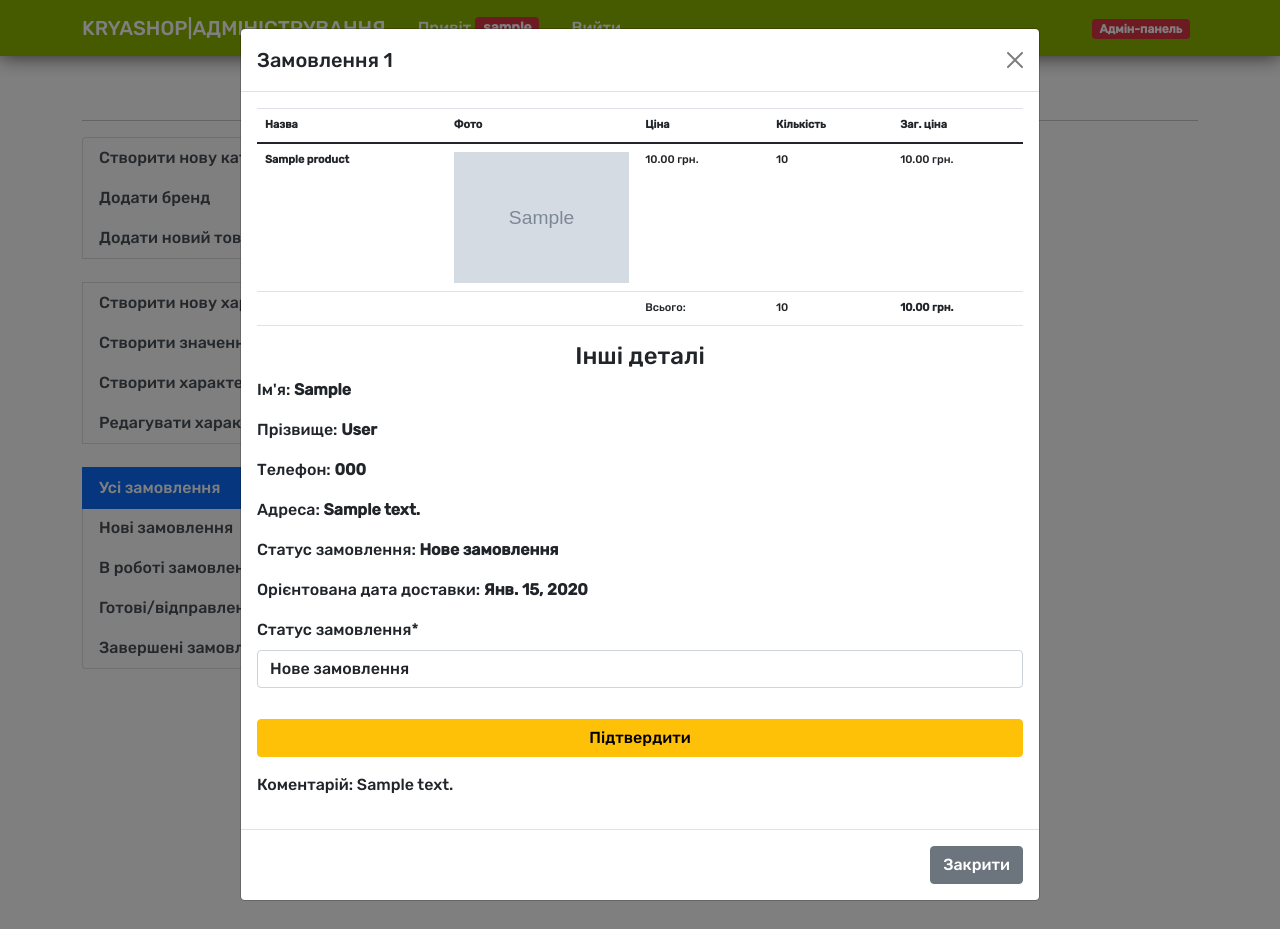
After one commit to DmitryKryachun/kryashop, a Django app: page /administration/orders/ in a window 1280 px wide, after a click on "Інфо". The commit adds this page. Run offline with Django 3.2, Linux system fonts and the light colour scheme; a user stored in the database is signed in; tables that the repository leaves empty hold one stand-in row (values such as "Sample post"); grey boxes marked "Sample" are stand-in pictures; parts of the project's set-up code (start-up, migrations or seed data) failed here and were passed over; some libraries are stand-ins or nearby versions.

Commit message:
13.05 3V

```diff
--- a/Course4/settings.py
+++ b/Course4/settings.py
@@ -40,7 +40,7 @@ INSTALLED_APPS = [
     'django.contrib.staticfiles',
     'Shop',
     'specs',
-    'crispy_forms'
+    'crispy_forms',
 ]
 
 MIDDLEWARE = [
@@ -123,14 +123,14 @@ USE_TZ = True
 
 STATIC_URL = '/static/'
 
-STATIC_ROOT = os.path.join(BASE_DIR, 'static')
+# STATIC_ROOT = os.path.join(BASE_DIR, 'static')
 
 MEDIA_URL = '/media/'
 
 MEDIA_ROOT = os.path.join(BASE_DIR, 'media')
 
 STATICFILES_DIRS = [
-    BASE_DIR / 'static_dev',
+    os.path.join(BASE_DIR, 'static_dev')
 ]
 
 # Default primary key field type
--- a/Course4/urls.py
+++ b/Course4/urls.py
@@ -20,7 +20,7 @@ from django.conf.urls.static import static
 urlpatterns = [
     path('admin/', admin.site.urls),
     path('', include('Shop.urls')),
-    path('product-specs/', include('specs.urls'))
+    path('administration/', include('specs.urls'))
 ]
 
 if settings.DEBUG:
--- a/Shop/admin.py
+++ b/Shop/admin.py
@@ -3,7 +3,7 @@ from django.contrib import admin
 from .models import *
 
 
-admin.site.site_header = "Менеджмент магазину"
+admin.site.site_header = "Kryashop-admin"
 
 class ProductAdmin(admin.ModelAdmin):
     change_form_template = 'custom_admin/change_form.html'
--- a/Shop/templates/base.html
+++ b/Shop/templates/base.html
@@ -128,7 +128,7 @@
               </a>
               <ul class="dropdown-menu" aria-labelledby="navbarDropdown">
                 <a class="dropdown-item" href="/admin">Адмін-панель</a>
-                <a class="dropdown-item" href="/product-specs">Редактор характеристик</a>
+                <a class="dropdown-item" href="/administration">Адміністрування магазину</a>
               </ul>
 
             {%endif%}
@@ -242,7 +242,7 @@
     <div class="container">
       <p class="m-0 text-center text-white">
         <button type="button" class="btn btn-success" style="padding-top: 3px; padding-bottom: 2px;" data-bs-toggle="modal" data-bs-target="#aboutModal">
-          DmitroK &copy;
+          DmitroK
         </button>
         Buzivka city, 2022
       </p>
--- a/Shop/urls.py
+++ b/Shop/urls.py
@@ -1,6 +1,8 @@
 
 from django.urls import path
 from django.contrib.auth.views import LogoutView
+from django.conf.urls.static import static
+from django.conf import settings
 from Shop.forms import LoginForm
 from .views import AddToCartView, BaseView, CartView, LoginView, ProductDetailView, CategoryDetailView, DeleteFromCartView, ChangeQTYView, CheckoutView, MakeOrderView, ProfileView, RegistrationView, EditCustomerView
 
@@ -22,4 +24,4 @@ urlpatterns = [
     path('logout/', LogoutView.as_view(next_page="/"), name='logout'),
     path('profile/', ProfileView.as_view(), name='profile'),
     path('edit-customer/', EditCustomerView.as_view(), name='edit_customer')
-]
+] + static(settings.MEDIA_URL, document_root=settings.MEDIA_ROOT)
--- a/specs/forms.py
+++ b/specs/forms.py
@@ -1,7 +1,9 @@
+from distutils.command.upload import upload
+from email.mime import image
 from django import forms
 
 from .models import FeatureValidator, CategoryFeature
-from Shop.models import Category
+from Shop.models import Category, Brand, Order, Product
 
 
 class NewCategoryFeatureKeyForm(forms.ModelForm):
@@ -17,9 +19,39 @@ class NewCategoryForm(forms.ModelForm):
         model = Category
         fields = '__all__'
 
+class NewProductForm(forms.ModelForm):
+
+    title = forms.CharField(required=True)
+    slug = forms.CharField(required=True)
+    amount = forms.IntegerField(required=True, max_value=100000, min_value=0)
+    description = forms.CharField(required=True)
+    price = forms.FloatField(required=True, max_value=1000000, min_value=0)
+    old_price = forms.FloatField(required=True, max_value=1000000, min_value=0)
+
+    def __init__(self, *args, **kwargs):
+        super().__init__(*args, **kwargs)
+
+    class Meta:
+        model = Product
+        fields =  '__all__'
+
+
+class NewBrandForm(forms.ModelForm):
+
+    class Meta:
+        model = Brand
+        fields = '__all__'
+
 
 class FeatureValidatorForm(forms.ModelForm):
 
     class Meta:
         model = FeatureValidator
         fields = ['category']
+
+
+class EditOrderStatusForm(forms.ModelForm):
+
+    class Meta:
+        model = Order
+        fields = ['status']
--- /dev/null
+++ b/specs/templates/all_orders.html
@@ -0,0 +1,85 @@
+{% extends 'product_features.html' %}
+{% load crispy_forms_tags %}
+{% block content %}
+
+<div class="col-md-12">
+
+    <div class="row">
+
+        {% for order in orders %}
+        <div class="col-lg-4 col-md-6 mb-4">
+            <div class="card h-100 product" >
+                <div class="card-body">
+                <h5 class="card-title">Замовлення №{{order.id}}</h5>
+                <h6 class="card-subtitle mb-2">{{order.cart.final_price}} грн.</h6>
+                <p>
+                {% for item in order.cart.products.all %}
+                                    <li>{{item.product.title}} x {{item.qty}}</li>
+                {% endfor %}
+                </p>
+                <button type="button" class="btn btn-info" data-bs-toggle="modal" data-bs-target="#modal-{{order.id}}">Інфо</button>
+                            <div class="modal fade" id="modal-{{order.id}}" tabindex="-1" role="dialog" aria-labelledby="exampleModalLabel" aria-hidden="true">
+                                <div class="modal-dialog modal-lg">
+                                <div class="modal-content">
+                                    <div class="modal-header">
+                                    <h5 class="modal-title" id="exampleModalLabel">Замовлення {{order.id}}</h5>
+                                    <button type="button" class="btn-close" data-bs-dismiss="modal" aria-label="Close"></button>
+
+                                    </div>
+                                    <div class="modal-body">
+                                    <table class="table" style="font-size: 11px;">
+                                        <thead>
+                                            <tr>
+                                                <th scope="col">Назва</th>
+                                                <th scope="col">Фото</th>
+                                                <th scope="col">Ціна</th>
+                                                <th scope="col">Кількість</th>
+                                                <th scope="col">Заг. ціна</th>
+                                            </tr>
+                                        </thead>
+                                        <tbody>
+                                            {% for item in order.cart.products.all %}
+                                                <tr>
+                                                    <th scope="row">{{ item.product.title }}</th>
+                                                    <td class="w-25"><img src="{{ item.product.image.url }}" class="img-fluid"></td>
+                                                    <td>{{ item.product.price }} грн.</td>
+                                                    <td>{{ item.qty }}</td>
+                                                    <td>{{ item.final_price }} грн.</td>
+                                                </tr>
+                                            {% endfor %}
+                                                <tr>
+                                                    <td colspan="2"></td>
+                                                    <td>Всього:</td>
+                                                    <td>{{ order.cart.total_products }}</td>
+                                                    <td><strong>{{ order.cart.final_price }} грн.</strong></td>
+                                                </tr>
+                                        </tbody>
+                                    </table>
+                                    <h4 class="text-center">Інші деталі</h4>
+                                    <p>Ім'я: <strong>{{order.first_name}}</strong></p>
+                                    <p>Прізвище: <strong>{{order.last_name}}</strong></p>
+                                    <p>Телефон: <strong>{{order.phone}}</strong></p>
+                                    <p>Адреса: <strong>{{order.address}}</strong></p>
+                                    <p>Статус замовлення: <strong>{{order.get_status_display}}</strong></p>
+                                    <p>Орієнтована дата доставки: <strong>{{order.order_date}}</strong></p>
+                                    <form action="{% url 'edit-order' order.pk %}" method="POST">
+                                        {{form|crispy}}
+                                        {% csrf_token %}
+                                        <input type="submit" class="btn btn-warning btn-block mb-3" style="margin-bottom: 15px; margin-top: 15px;" value="Підтвердити">
+                                      </form>
+                                    <p>Коментарій: {{order.comment}}</p>
+                                    </div>
+                                    <div class="modal-footer">
+                                        <button type="button" class="btn btn-secondary" data-bs-dismiss="modal">Закрити</button>
+                                    </div>
+                                </div>
+                                </div>
+                            </div>
+                </div>
+            </div>
+        </div>
+        {%endfor%}
+
+    </div>
+</div>
+{% endblock %}
--- a/specs/templates/product_features.html
+++ b/specs/templates/product_features.html
@@ -30,9 +30,9 @@
 </style>
 <body>
 <div class="container">
-    <nav class="navbar navbar-expand-lg navbar-dark fixed-top" style="background-color: rgb(49, 66, 49);">
+    <nav class="navbar navbar-expand-lg navbar-dark fixed-top" style="background-color: rgb(142, 182, 0);">
         <div class="container">
-          <a class="navbar-brand" href="{% url 'base' %}">KRYACHUN|АДМІНІСТРУВАННЯ</a>
+          <a class="navbar-brand" href="{% url 'base' %}">KRYASHOP|АДМІНІСТРУВАННЯ</a>
           <button class="navbar-toggler" type="button" data-toggle="collapse" data-target="#navbarResponsive"
             aria-controls="navbarResponsive" aria-expanded="false" aria-label="Toggle navigation">
             <span class="navbar-toggler-icon"></span>
@@ -62,7 +62,7 @@
           </div>
         </div>
       </nav>
-<h3 class="text-center">Адміністрування характеристик</h3>
+<h3 class="text-center">Адміністрування магазину KRYASHOP</h3>
 <hr>
 {% if messages %}
     {% for message in messages %}
@@ -75,19 +75,42 @@
 <div class="row">
     <div class="col-md-4">
 <div class="list-group">
-    <a href="{% url 'new-category' %}" class="list-group-item list-group-item-action {% if request.path == '/product-specs/new-category/' %}active{% endif %}" aria-current="true">
+    <a href="{% url 'new-category' %}" class="list-group-item list-group-item-action {% if request.path == '/administration/new-category/' %}active{% endif %}" aria-current="true">
     Створити нову категорію
   </a>
-  <a href="{% url 'new-feature' %}" class="list-group-item list-group-item-action {% if request.path == '/product-specs/new-feature/' %}active{% endif %}" aria-current="true">
+  <a href="{% url 'new-brand' %}" class="list-group-item list-group-item-action {% if request.path == '/administration/new-brand/' %}active{% endif %}" aria-current="true">
+    Додати бренд
+  </a>
+  <a href="{% url 'new-product' %}" class="list-group-item list-group-item-action {% if request.path == '/administration/new-product/' %}active{% endif %}" aria-current="true">
+    Додати новий товар
+  </a>
+  <br>
+  <a href="{% url 'new-feature' %}" class="list-group-item list-group-item-action {% if request.path == '/administration/new-feature/' %}active{% endif %}" aria-current="true">
     Створити нову характеристику
   </a>
-    <a href="{% url 'new-validator' %}" class="list-group-item list-group-item-action {% if request.path == '/product-specs/new-validator/' %}active{% endif %}" aria-current="true">
+    <a href="{% url 'new-validator' %}" class="list-group-item list-group-item-action {% if request.path == '/administration/new-validator/' %}active{% endif %}" aria-current="true">
     Створити значення характеристики
   </a>
-    <a href="{% url 'new-product-feature' %}" class="list-group-item list-group-item-action {% if request.path == '/product-specs/new-product-feature/' %}active{% endif %}" aria-current="true">
+    <a href="{% url 'new-product-feature' %}" class="list-group-item list-group-item-action {% if request.path == '/administration/new-product-feature/' %}active{% endif %}" aria-current="true">
     Створити характеристику для товару
-    <a href="{% url 'update-product-features' %}" class="list-group-item list-group-item-action {% if request.path == '/product-specs/update-product-features/' %}active{% endif %}" aria-current="true">
+    <a href="{% url 'update-product-features' %}" class="list-group-item list-group-item-action {% if request.path == '/administration/update-product-features/' %}active{% endif %}" aria-current="true">
     Редагувати характеристики товару
+  </a>
+  <br>
+  <a href="{% url 'orders' %}" class="list-group-item list-group-item-action {% if request.path == '/administration/orders/' %}active{% endif %}" aria-current="true">
+    Усі замовлення
+  </a>
+  <a href="{% url 'new-orders' %}" class="list-group-item list-group-item-action {% if request.path == '/administration/new-orders/' %}active{% endif %}" aria-current="true">
+    Нові замовлення
+  </a>
+  <a href="{% url 'in-progress-orders' %}" class="list-group-item list-group-item-action {% if request.path == '/administration/in-progress-orders/' %}active{% endif %}" aria-current="true">
+    В роботі замовлення
+  </a>
+  <a href="{% url 'ready-orders' %}" class="list-group-item list-group-item-action {% if request.path == '/administration/ready-orders/' %}active{% endif %}" aria-current="true">
+    Готові/відправленні замовлення
+  </a>
+  <a href="{% url 'completed-orders' %}" class="list-group-item list-group-item-action {% if request.path == '/administration/completed-orders/' %}active{% endif %}" aria-current="true">
+    Завершені замовлення
   </a>
 </div>
     </div>
@@ -119,7 +142,7 @@
             method: "GET",
             dataType: "json",
             data: data,
-            url: "/product-specs/feature-choice/",
+            url: "/administration/feature-choice/",
             success: function(data){
                 $(".feature-validator-div").css('display', 'block');
                 $(".feature-validator-div").append(data['result'])
@@ -150,7 +173,7 @@
             method: "GET",
             dataType: "json",
             data:data,
-            url: "/product-specs/feature-create/",
+            url: "/administration/feature-create/",
             success: function (data){
                 if('error' in data){
                     $('.errors').append(
@@ -158,7 +181,7 @@
                     )
                 }else{
                     console.log('Невдача')
-                    window.location.href="/product-specs/"
+                    window.location.href="/administration/"
                 }
             }
         })
--- a/specs/urls.py
+++ b/specs/urls.py
@@ -1,20 +1,30 @@
 from django.urls import path
+from django.conf.urls.static import static
+from django.conf import settings
 
 from .views import (
     BaseSpecView,
+    CompletedOrdersView,
+    CreateNewBrand,
     CreateNewFeature,
     CreateNewCategory,
     CreateNewFeatureValidator,
+    EditOrderStatusView,
     FeatureChoiceView,
     CreateFeatureView,
+    InProgressOrdersView,
+    NewOrdersView,
     NewProductFeatureView,
+    OrdersView,
+    ReadyOrdersView,
     SearchProductAjaxView,
     AttachNewFeatureToProduct,
     ProductFeatureChoicesAjaxView,
     CreateNewProductFeatureAjaxView,
     UpdateProductFeaturesView,
     ShowProductFeaturesForUpdate,
-    UpdateProductFeaturesAjaxView
+    UpdateProductFeaturesAjaxView,
+    CreateNewProduct
 )
 
 urlpatterns = [
@@ -31,5 +41,13 @@ urlpatterns = [
     path('attach-new-product-feature/', CreateNewProductFeatureAjaxView.as_view(), name='attach-new-product-feature'),
     path('update-product-features/', UpdateProductFeaturesView.as_view(), name='update-product-features'),
     path('show-product-features-for-update/', ShowProductFeaturesForUpdate.as_view(), name='show-product-features-for-update'),
-    path('update-product-features-ajax/', UpdateProductFeaturesAjaxView.as_view(), name='update-product-features-ajax')
-]
+    path('update-product-features-ajax/', UpdateProductFeaturesAjaxView.as_view(), name='update-product-features-ajax'),
+    path('new-brand/', CreateNewBrand.as_view(), name='new-brand'),
+    path('new-product/', CreateNewProduct.as_view(), name='new-product'),
+    path('orders/', OrdersView.as_view(), name='orders'),
+    path('new-orders/', NewOrdersView.as_view(), name='new-orders'),
+    path('ready-orders/', ReadyOrdersView.as_view(), name='ready-orders'),
+    path('completed-orders/', CompletedOrdersView.as_view(), name='completed-orders'),
+    path('in-progress-orders/', InProgressOrdersView.as_view(), name='in-progress-orders'),
+    path('edit-order/<int:pk>', EditOrderStatusView.as_view(), name='edit-order'),
+] + static(settings.MEDIA_URL, document_root=settings.MEDIA_ROOT)
--- a/specs/views.py
+++ b/specs/views.py
@@ -1,13 +1,15 @@
+from asyncio.windows_events import NULL
 from collections import defaultdict
 
 from django.contrib import messages
+from django.forms import formset_factory
 from django.shortcuts import render
 from django.views.generic import View
 from django.http import HttpResponseRedirect, JsonResponse
 
 from .models import CategoryFeature, FeatureValidator, ProductFeatures
-from .forms import NewCategoryFeatureKeyForm, NewCategoryForm
-from Shop.models import Category, Product
+from .forms import EditOrderStatusForm, NewBrandForm, NewCategoryFeatureKeyForm, NewCategoryForm, NewProductForm
+from Shop.models import Category, Order, Product
 
 
 from .mixins import SecurityMixin
@@ -32,7 +34,7 @@ class CreateNewFeature(SecurityMixin,View):
             new_category_feature_key.category = form.cleaned_data['category']
             new_category_feature_key.feature_name = form.cleaned_data['feature_name']
             new_category_feature_key.save()
-        return HttpResponseRedirect('/product-specs/')
+        return HttpResponseRedirect('/administration/')
 
 
 class CreateNewCategory(SecurityMixin, View):
@@ -48,7 +50,60 @@ class CreateNewCategory(SecurityMixin, View):
             new_category = form.save(commit=False)
             new_category.name = form.cleaned_data['name']
             new_category.save()
-        return HttpResponseRedirect('/product-specs/')
+        return HttpResponseRedirect('/administration/')
+
+class CreateNewProduct(View):
+
+    def get(self, request, *args, **kwargs):
+        productForm = NewProductForm(request.POST or None)
+        context = {'form': productForm}
+        return render(request, 'new_product.html', context)
+
+    def post(self, request, *args, **kwargs):
+        productForm = NewProductForm(request.POST, request.FILES)
+        if productForm.is_valid():
+            print('TEst')
+            new_product = productForm.save(commit=True)
+            new_product.category = productForm.cleaned_data['category']
+            new_product.brand = productForm.cleaned_data['brand']
+            new_product.title = productForm.cleaned_data['title']
+            new_product.slug = productForm.cleaned_data['slug']
+            new_product.image = productForm.cleaned_data['image']
+            print(new_product.image.width)
+            new_product.amount = productForm.cleaned_data['amount']
+            new_product.price = productForm.cleaned_data['price']
+            new_product.old_price = productForm.cleaned_data['old_price']
+            new_product.description = productForm.cleaned_data['description']
+            new_product.save()
+            messages.add_message(request, messages.SUCCESS, 'Успішно додано товар!')
+            return HttpResponseRedirect('/administration/')
+        print('TEst2')
+        messages.add_message(request, messages.SUCCESS, 'ВИНИКЛА ПОМИЛКА!')
+        return render(request, 'new_product.html', {'form': productForm})
+
+
+class CreateNewBrand(SecurityMixin, View):
+
+    def get(self, request, *args, **kwargs):
+        form = NewBrandForm(request.POST or None)
+        context = {'form': form}
+        return render(request, 'new_brand.html', context)
+
+    def post(self, request, *args, **kwargs):
+        form = NewBrandForm(request.POST or None)
+        if form.is_valid():
+            new_brand = form.save(commit=False)
+            new_brand.slug = form.cleaned_data['slug']
+            new_brand.phone = form.cleaned_data['phone']
+            new_brand.brand_text = form.cleaned_data['brand_text']
+            new_brand.email = form.cleaned_data['email']
+            new_brand.top_brand = form.cleaned_data['top_brand']
+            new_brand.save()
+            messages.add_message(request, messages.SUCCESS, 'Успішно додано бренд!')
+            return HttpResponseRedirect('/administration/')
+        messages.add_message(request, messages.SUCCESS, 'ВИНИКЛА ПОМИЛКА!')
+        return HttpResponseRedirect('/administration/')
+
 
 
 class CreateNewFeatureValidator(SecurityMixin, View):
@@ -302,3 +357,74 @@ class UpdateProductFeaturesAjaxView(SecurityMixin, View):
             f'Значення характеристик для товару {product.title} успішно оновлено!'
         )
         return JsonResponse({"result": "ok"})
+
+
+class OrdersView(SecurityMixin, View):
+
+    def get(self, request, *args, **kwargs):
+        orders = Order.objects.all().order_by('-created_at')
+        form = EditOrderStatusForm()
+        context={
+            'orders': orders,
+            'form': form
+        }
+        return render(request, 'all_orders.html', context)
+
+class NewOrdersView(SecurityMixin, View):
+
+    def get(self, request, *args, **kwargs):
+        orders = Order.objects.filter(status=Order.STATUS_NEW).order_by('-created_at')
+        form = EditOrderStatusForm()
+        context={
+            'orders': orders,
+            'form': form
+        }
+        return render(request, 'all_orders.html', context)
+
+
+class InProgressOrdersView(SecurityMixin, View):
+
+    def get(self, request, *args, **kwargs):
+        orders = Order.objects.filter(status=Order.STATUS_IN_PROGRESS).order_by('-created_at')
+        form = EditOrderStatusForm()
+        context={
+            'orders': orders,
+            'form': form
+        }
+        return render(request, 'all_orders.html', context)
+
+class ReadyOrdersView(SecurityMixin, View):
+
+    def get(self, request, *args, **kwargs):
+        orders = Order.objects.filter(status=Order.STATUS_READY).order_by('-created_at')
+        form = EditOrderStatusForm()
+        context={
+            'orders': orders,
+            'form': form
+        }
+        return render(request, 'all_orders.html', context)
+
+class CompletedOrdersView(SecurityMixin, View):
+
+    def get(self, request, *args, **kwargs):
+        orders = Order.objects.filter(status=Order.STATUS_COMPLETED).order_by('-created_at')
+        form = EditOrderStatusForm()
+        context={
+            'orders': orders,
+            'form': form
+        }
+        return render(request, 'all_orders.html', context)
+
+class EditOrderStatusView(SecurityMixin, View):
+
+    def post(self, request, *args, **kwargs):
+        form = EditOrderStatusForm(request.POST or None)
+        id = self.kwargs.get('pk')
+        order = Order.objects.get(id=id)
+        if form.is_valid():
+            order.status = form.cleaned_data['status']
+            order.save()
+            messages.add_message(request, messages.SUCCESS, 'Статус змінено!')
+            return HttpResponseRedirect('/administration/orders/')
+        messages.add_message(request, messages.SUCCESS, 'ВИНИКЛА ПОМИЛКА!')
+        return HttpResponseRedirect('/administration/orders/')
```
Also changed, not shown: Shop/models.py (+2 -12 lines), specs/templates/mass_add_features.html (+4 -4 lines), specs/templates/new_brand.html (added, +12 -0 lines), specs/templates/new_product.html (added, +26 -0 lines), specs/templates/new_product_feature.html (+4 -4 lines), specs/templates/update_product_features.html (+4 -4 lines), media/images/2138260.jpeg (added), media/images/2138260_sKwT7r5.jpeg (added), media/images/darkbomber-7d86783d9b44ade571e7e2f783008ee7.png (added), media/images/darkbomber-7d86783d9b44ade571e7e2f783008ee7_Y1ACuDX.png (added).
